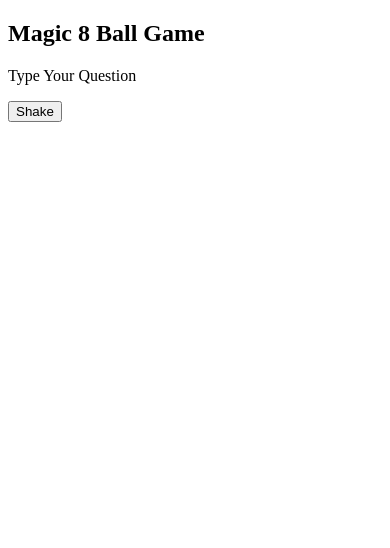
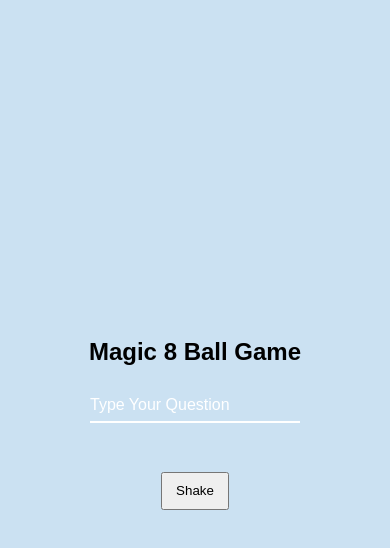
Before and after one commit to cchapman94/API-magic-8-ball, a plain HTML site: page index.html in a window 390 px wide. Drawn offline with Linux system fonts and the light colour scheme; a web font is replaced by a local one.

Commit message:
updated main stylesheet

```diff
--- a/index.html
+++ b/index.html
@@ -4,6 +4,7 @@
 		<meta charset= "UTF-8">
 		<meta name= "viewport" content= "width=device-width, initial-scale=1.0">
 		<link rel= "stylesheet" href= "style.css">
+		<link rel= "stylesheet" href= "ball.css">
 		<link href="https://fonts.googleapis.com/css2?family=Gugi&display=swap" rel="stylesheet">
 		<title>Magic 8 Ball</title>
 
--- a/style.css
+++ b/style.css
@@ -0,0 +1,115 @@
+* {
+	font-family: "Gugi", sans-serif;
+}
+
+body {
+	background-color: #cbe1f2;
+	font-size: 16px;
+	overflow-y: hidden;
+}
+
+.main {
+	height: 100vh;
+	display: flex;
+	flex-direction: column;
+	justify-content: center;
+	align-items: center;
+
+}
+
+.interaction-container {
+	position: relative;
+	margin-bottom: 30px;
+}
+
+.input {
+	font-size: 20px;
+	width: 300px;
+	display: block;
+	padding: 10px 10px 10px 0px;
+	border: none;
+	border-bottom: 1px solid #757575;
+	color: white;
+
+}
+
+.input:focus {
+	outline: none;
+}
+
+.input ~ label {
+	position: absolute;
+	color: white;
+}
+
+.input-bar {
+	position: relative;
+	display: block;
+	content: '';
+	width: 100%;
+	height: 2px;
+	bottom: 1px;
+	position: absolute;
+	background: white;
+	/*
+	box-shadow: 0 0 5px #fff, 0 0 10px #fff, 0 0 15px #fff, 0 0 20px #3f04ca,
+		0 0 35px #3f04ca, 0 0 40 #3f04ca, 0 0 50px #3f04ca, 0 0 75 #3f04ca;
+	*/
+}
+
+.input:focus ~ .input-bar:before,
+.input:focus ~ .input-bar:after {
+	width: 50%;
+}
+
+.input[type='text'] {
+	background: transparent;
+	border: none;
+}
+
+/*
+.button:hover {
+
+	box-shadow: 0 0 5px #fff, 0 0 10px #fff, 0 0 15px #fff, 0 0 1px #3f04ca,
+		0 0 2px #3f04ca, 0 0 2 #3f04ca, 0 0 0px #3f04ca, 0 0 2 #3f04ca;
+
+}
+*/
+
+.button:disabled {
+	color: grey;
+	cursor: not-allowed;
+}
+
+.error {
+	position: absolute;
+	color: white;
+	margin: 5px 13px;
+}
+
+@media (max-width: 500px) {
+	.interaction-container {
+		margin-bottom: 1rem;
+	}
+
+	.input {
+		width: 200px;
+		font-size: 1rem;
+	}
+
+	.input ~ label {
+		font-size: 1rem;
+		top: -2.2rem;
+		left: 1.5rem;
+	}
+
+	.button {
+		padding: 0.6rem 0.8rem;
+		margin: 2rem 0;
+	}
+
+	.error {
+		margin: 0.3rem;
+		font-size: 0.7rem;
+	}
+}
```
Also changed, not shown: ball.css (added).
